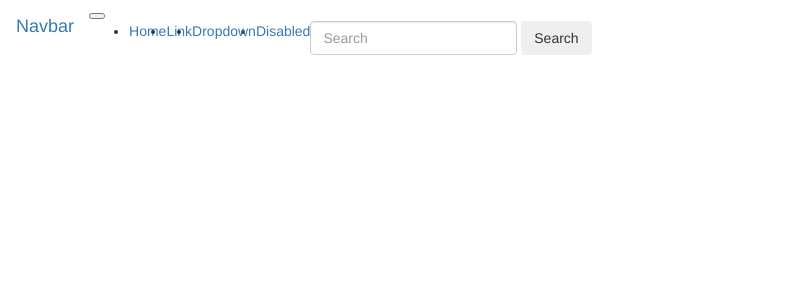
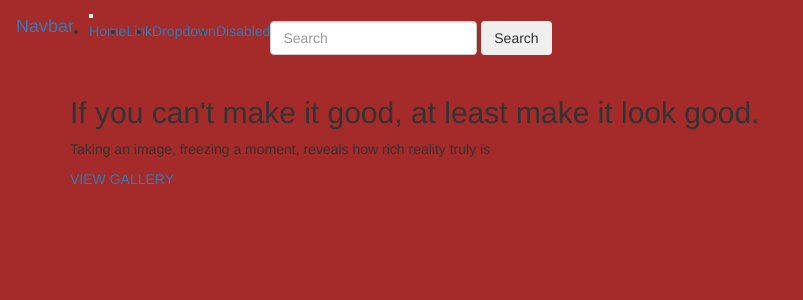
Before and after one commit to mamu234/Gallery, a Django app: template mygallery/templates/base.html in a window 1280 px wide. Shown: the top 300 px of the page, without its empty margins (0-803 px from the left). Run offline with Django 4.2, Linux system fonts and the light colour scheme; the template is opened without the code that fills it, so the values that code supplies are empty; some libraries are stand-ins or nearby versions.

Commit message:
added static files

```diff
--- a/mygallery/mygallery/settings.py
+++ b/mygallery/mygallery/settings.py
@@ -39,7 +39,8 @@ INSTALLED_APPS = [
     'django.contrib.messages',
     'django.contrib.staticfiles',
     'myphotos',
-     'bootstrap3'
+     'bootstrap3',
+     'static',
 ]
 
 MIDDLEWARE = [
@@ -119,6 +120,9 @@ USE_TZ = True
 # https://docs.djangoproject.com/en/4.0/howto/static-files/
 
 STATIC_URL = 'static/'
+STATICFILES_DIRS = [
+os.path.join(BASE_DIR,'static')
+]
 
 # Default primary key field type
 # https://docs.djangoproject.com/en/4.0/ref/settings/#default-auto-field
--- /dev/null
+++ b/mygallery/static/css/style.css
@@ -0,0 +1,11 @@
+*{
+padding:0;
+margin:0;
+box-sizing: 0;
+
+}
+
+body{
+
+    background-color: brown;
+}
--- a/mygallery/templates/base.html
+++ b/mygallery/templates/base.html
@@ -1,4 +1,5 @@
 {% load bootstrap3 %}
+{% load static %}
 <!DOCTYPE html>
 <html>
 <head>
@@ -14,13 +15,22 @@
     {% bootstrap_css %}
   {% endblock %}
 
+  <link rel="stylesheet" type="text/css" href="{% static 'css/style.css' %}">
 </head>
 <body>
   {% include "navbar.html" %}
   {% block content %}
 
+  <div class="banner">
+    <div class="cover">
+        <div class="container image">
+            <h2 id="category">If you can't make it good, at least make it look good.</h2>
 
-
+            <p>Taking an image, freezing a moment, reveals how rich reality truly is </p>
+            <a href="#gallery">VIEW GALLERY</a>
+        </div>
+    </div>
+</div>
   {%endblock%}
 </body>
 </html>
```
